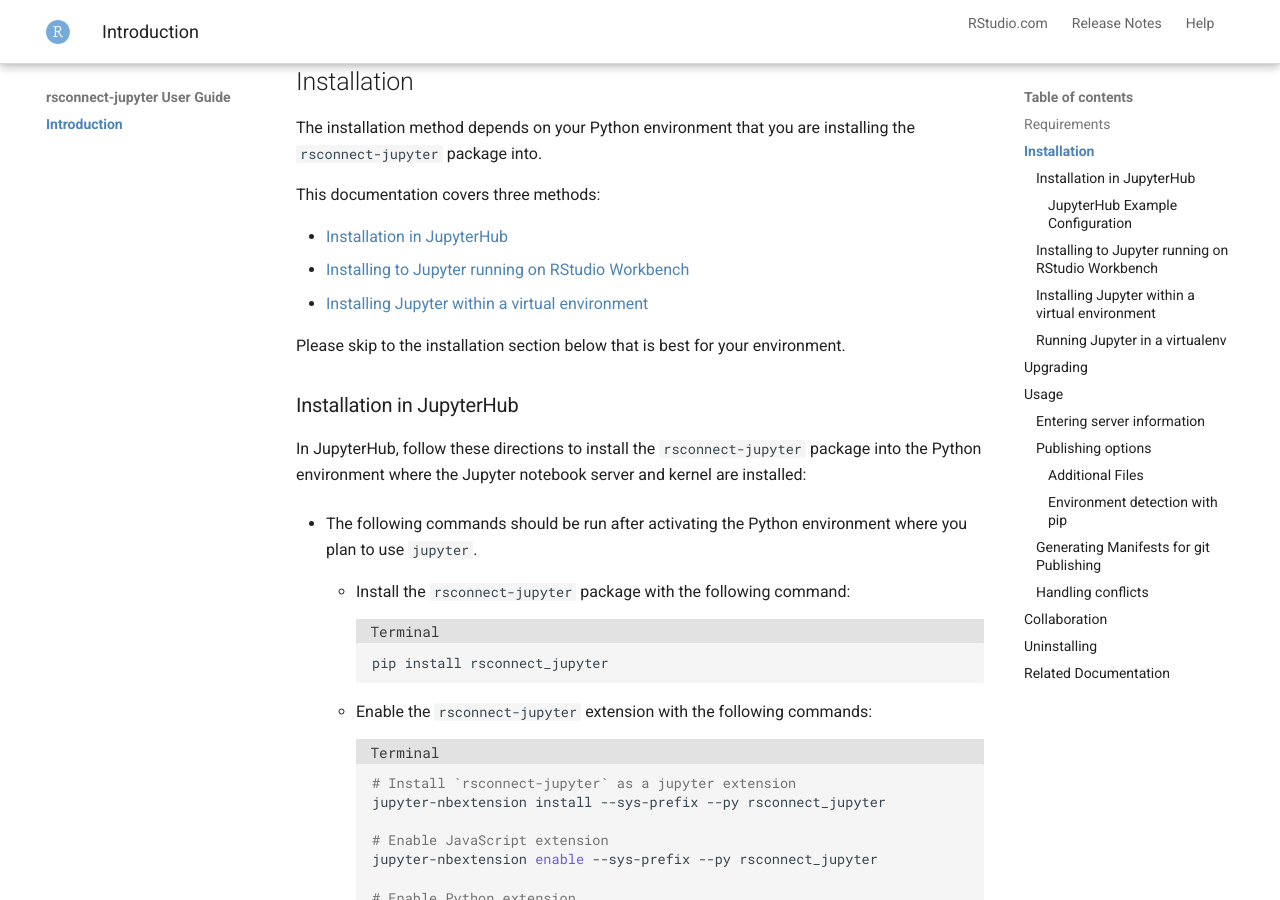
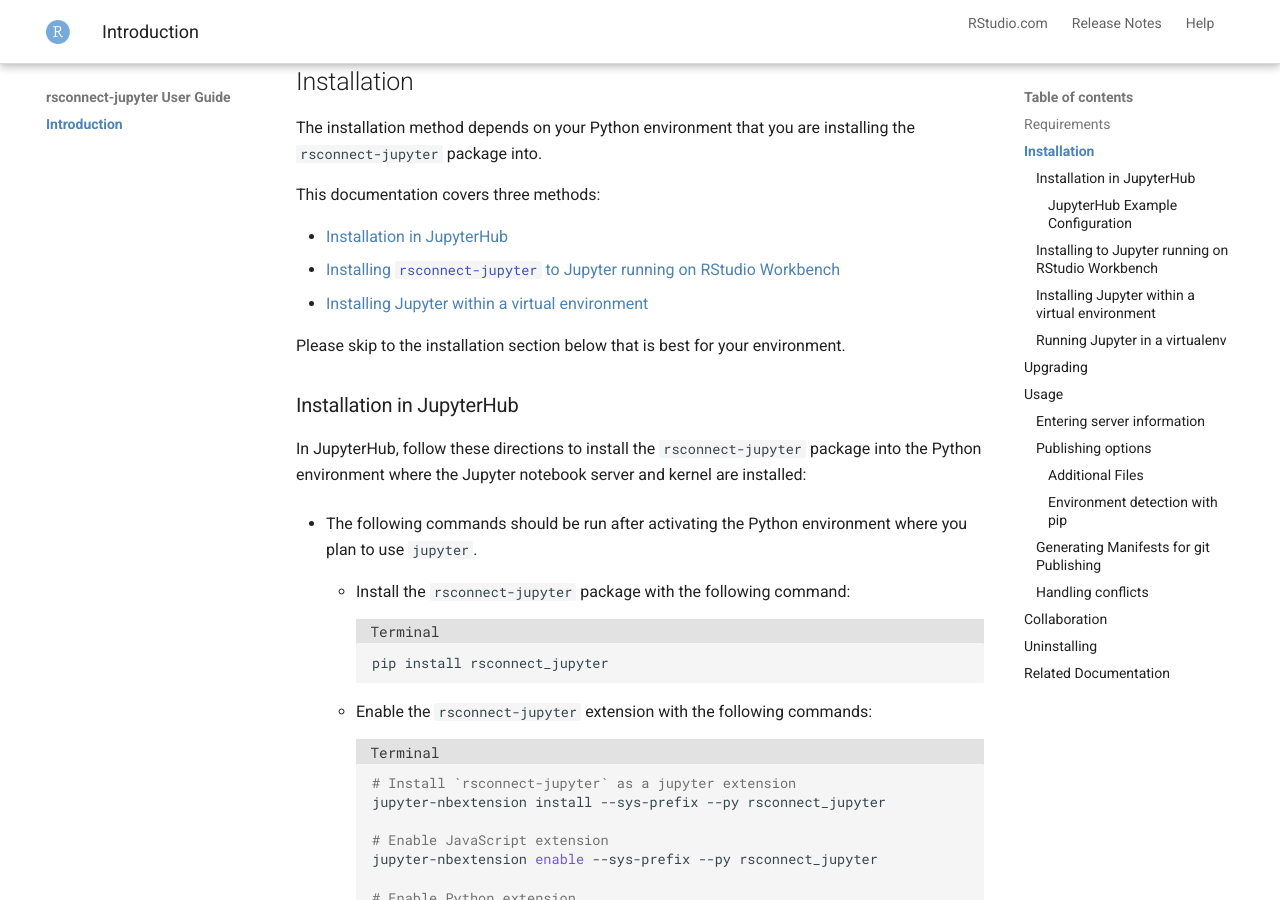
Before and after one commit to rstudio/rsconnect-jupyter, an MkDocs documentation site: the page built from docs/docs/index.md, in a window 1280 px wide and 900 px high, scrolled down 606 px. Built offline with MkDocs 1.6.1 and Material for MkDocs 9.7.7, drawn with Linux system fonts in a browser that asks for light colours.

Commit message:
Update index.md

```diff
--- a/docs/docs/index.md
+++ b/docs/docs/index.md
@@ -20,18 +20,16 @@
 This documentation covers three methods:
 
 - [Installation in JupyterHub](#installing-in-jupyterhub)
-- [Installing to Jupyter running on RStudio Workbench](#installing-to-jupyter-running-on-rstudio-workbench)
+- [Installing `rsconnect-jupyter` to Jupyter running on RStudio Workbench](#installing-to-jupyter-running-on-rstudio-workbench)
 - [Installing Jupyter within a virtual environment](#installing-jupyter-within-a-virtual-environment)
 
 Please skip to the installation section below that is best for your environment.
-
 
 ### Installation in JupyterHub
 
 In JupyterHub, follow these directions to install the
 `rsconnect-jupyter` package into the Python environment where the Jupyter
 notebook server and kernel are installed:
-
 
 --8<-- "snippets/python_pkg.md"
 
```
